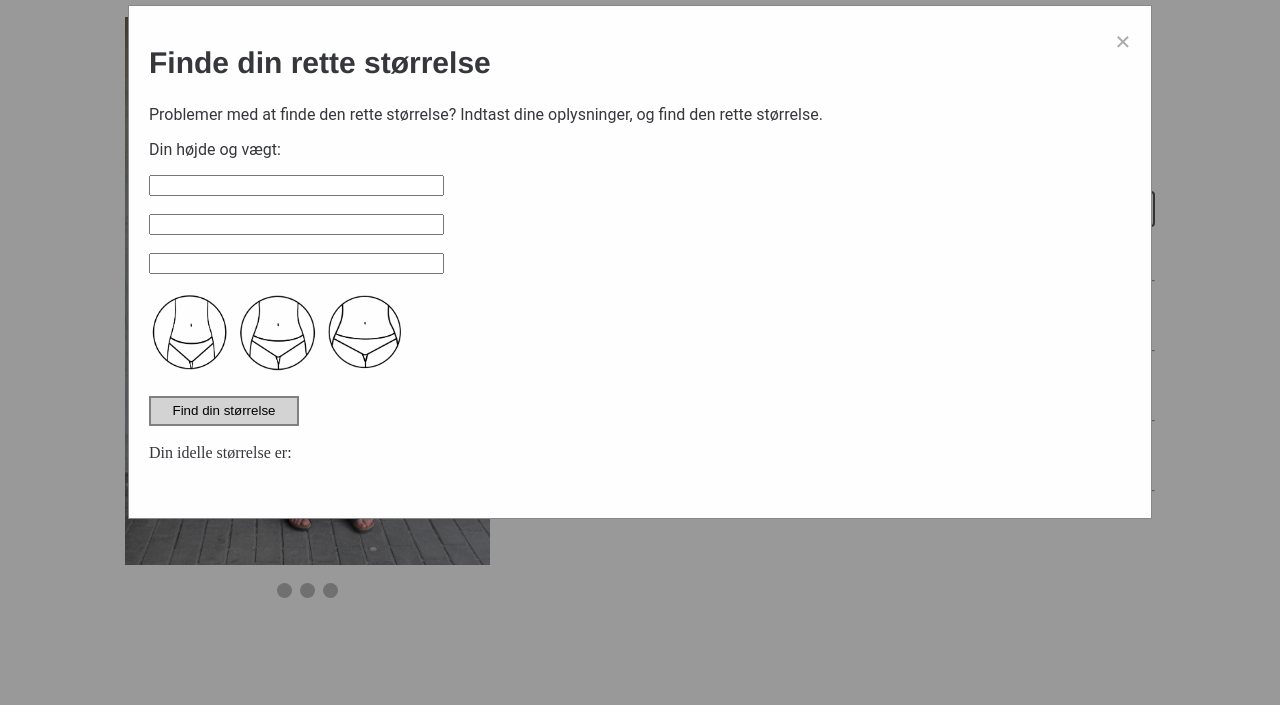
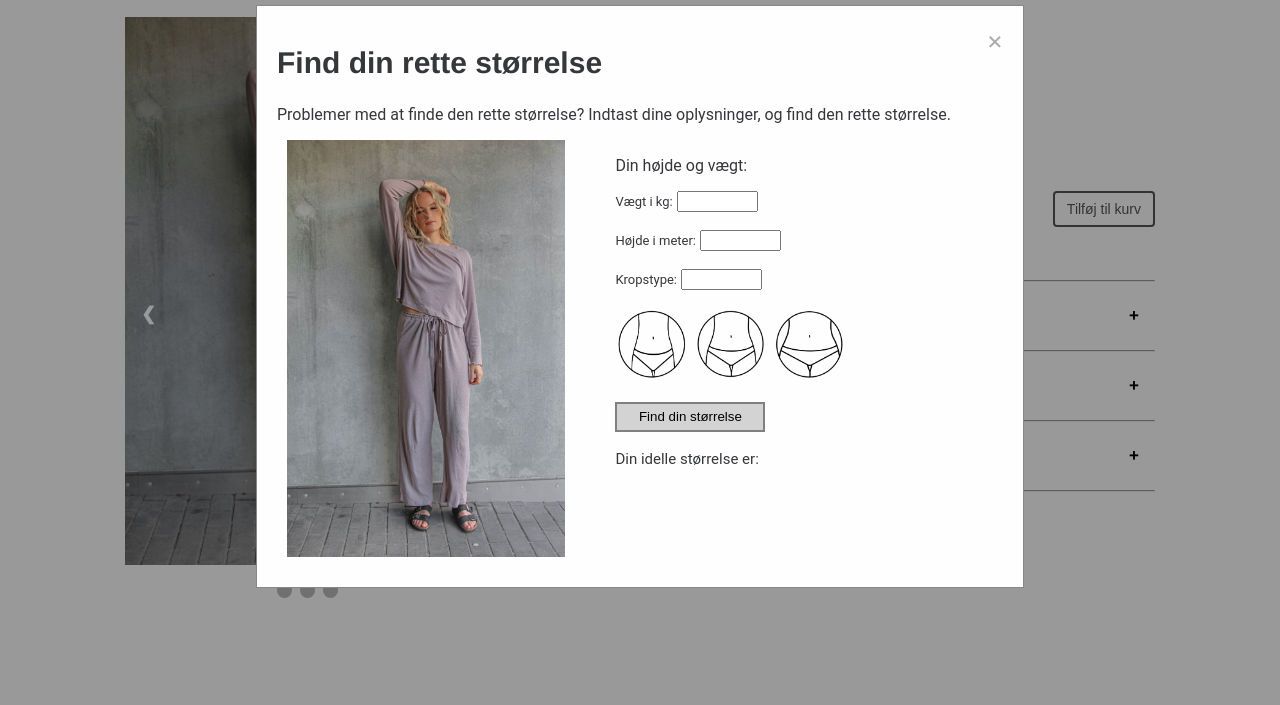
Before and after one commit to sofiaelsberg/eksamen, a plain HTML site: page saet2.html in a window 1280 px wide. Both pictures are taken after a click on the button "Størrelsesguide". Shown: the part 95-800 px from the top of the page. Drawn offline with Linux system fonts and the light colour scheme; a web font is replaced by a local one.

Commit message:
torsdag 17.30

```diff
--- a/css/style.css
+++ b/css/style.css
@@ -482,8 +482,6 @@ img {
     background-color: rgba(0, 0, 0, 0.8);
 }
 
-
-
 /* Number text (1/4 etc) */
 .numbertext {
     font-family: roboto, 'sans serif';
@@ -555,7 +553,7 @@ img {
 }
 
 
-/*-----SLIDESHOW----*/
+/*-----SLIDESHOW SLUT----*/
 
 
 
@@ -677,6 +675,8 @@ footer h3 {
 
 
 
+
+
 /* -------STØRRELSES GUIDE ----- */
 
 /* The Modal (background) */
@@ -711,6 +711,16 @@ footer h3 {
     border: 1px solid #888;
     width: 80%;
 
+}
+
+.etiket {
+    font-family: 'roboto', 'sans serif';
+    font-size: 13px;
+}
+
+.vurderings_felt {
+    font-family: 'roboto', 'sans serif';
+    font-size: 15px;
 }
 
 .button {
@@ -880,7 +890,7 @@ footer h3 {
     }
 
     /*Dette fjerner burgermenu ikonet*/
-    label {
+    #logo-burger label {
         display: none;
     }
 
@@ -958,8 +968,6 @@ footer h3 {
         margin-top: -70px;
     }
 
-
-
     .video-overlay {
         background: rgba(0, 0, 0, 0);
         position: absolute;
@@ -974,10 +982,11 @@ footer h3 {
     }
 
 
-
     .video-wrapper {
         display: block;
     }
+
+
 
 
 
@@ -1027,16 +1036,12 @@ footer h3 {
         margin-bottom: 4%;
     }
 
-
-
-
     .insta-flex {
         display: flex;
         flex-direction: row;
         justify-content: space-between;
         margin-bottom: 5%;
     }
-
 
 
     .insta-container {
@@ -1100,6 +1105,40 @@ footer h3 {
     .content {
         font-size: 16px;
     }
+
+
+
+
+
+    /* STØRRELSESGUIDE*/
+
+    .dialogboks-billede {
+        display: block;
+        width: 100%;
+
+    }
+
+    .str-img-container {
+        margin-right: 30px;
+    }
+
+    .str-container {
+        display: flex;
+        margin: 10px 20px 10px 10px
+    }
+
+    .figur-normal {
+        height: 60px
+    }
+
+    .figur-stor {
+        height: 57px;
+    }
+
+    .figur-smal {
+        height: 52px;
+    }
+
 
 
 
@@ -1336,6 +1375,37 @@ footer h3 {
 
 
 
+
+    /*STØRRELSES GUIDE*/
+
+    .str-img-container {
+        margin-right: 50px;
+        width: 40%;
+    }
+
+    .figur-normal {
+        height: 80px
+    }
+
+    .figur-stor {
+        height: 78px;
+    }
+
+    .figur-smal {
+        height: 72px;
+    }
+
+
+    .modal-content {
+        width: 60%;
+    }
+
+
+
+
+
+
+
     /* ------- INSTAGRAM PREVIEW ----- */
 
     .hashtag h2 {
--- a/js/script.js
+++ b/js/script.js
@@ -1,4 +1,7 @@
 "use strict";
+
+
+//DIALOGBOKS
 
 // Get the modal
 var modal = document.getElementById("myModal");
@@ -27,6 +30,7 @@ window.onclick = function (event) {
 }
 
 
+//BEREGNING AF STØRRELSE
 
 document.getElementById("beregn").addEventListener("click", function () {
     const vurderingsplacering = document.getElementById("vurdering");
@@ -34,38 +38,45 @@ document.getElementById("beregn").addEventListener("click", function () {
 
     const vaegt = Number(document.getElementById("vaegt").value);
     const hoejde = Number(document.getElementById("hoejde").value);
-    const bmi = vaegt / (hoejde * hoejde);
+    const str = vaegt / (hoejde * hoejde);
 
-    resultat.value = bmi.toLocaleString("da-DK", {
+    resultat.value = str.toLocaleString("da-DK", {
         maximumFractionDigits: 2
     });
 
-    if (bmi < 18.5) {
+    if (str < 18.5) {
         vurderingsplacering.innerHTML = "Din idelle størrelse er: <p>S</p>";
-    } else if (bmi >= 18.5 && bmi < 25) {
+    } else if (str >= 18.5 && str < 25) {
         vurderingsplacering.innerHTML = "Din idelle størrelse er: <p>M</p>";
-    } else if (bmi >= 25 && bmi < 30) {
+    } else if (str >= 25 && str < 30) {
         vurderingsplacering.innerHTML = "Din idelle størrelse er: <p>L</p>";
-    } else if (bmi >= 30) {
-        vurderingsplacering.innerHTML = "Vurdering: <p>Du er svært overvægtig</p>";
     }
 
 }, false);
 
+
+//KROPSTYPE IKONER
+
 document.getElementById("smal").addEventListener("click", function (e) {
     const kropsform = document.getElementById("kropsform");
-    kropsform.value = "Smal"
+    kropsform.value = "1"
 }, false);
 
 document.getElementById("almindelig").addEventListener("click", function (e) {
     const kropsform = document.getElementById("kropsform");
-    kropsform.value = "Almindelig"
+    kropsform.value = "2"
 }, false);
 
 document.getElementById("stor").addEventListener("click", function (e) {
     const kropsform = document.getElementById("kropsform");
-    kropsform.value = "Stor"
+    kropsform.value = "3"
 }, false);
+
+
+
+
+
+//COLLAPSIBLE
 
 var coll = document.getElementsByClassName("collapsible");
 var i;
@@ -81,6 +92,10 @@ for (i = 0; i < coll.length; i++) {
     });
 }
 
+
+
+
+//SLIDESHOW SHOP SIDE
 
 var slideIndex = 1;
 showSlides(slideIndex);
--- a/saet2.html
+++ b/saet2.html
@@ -51,10 +51,6 @@
 
         <div id="product-wrapper">
 
-            <!--<div id="multi-flex">
-                <div><img class="et-front" src="images/et-front.jpg" alt="Sort Tøjsæt">
-                </div>
--->
 
             <div id="multi-flex" class="slideshow-container">
 
@@ -133,11 +129,16 @@
                             <!-- Modal content -->
                             <div class="modal-content">
                                 <span class="close">&times;</span>
-                                <h2 class="tekst1">Finde din rette størrelse</h2>
+                                <h2 class="tekst1">Find din rette størrelse</h2>
                                 <p class="tekst1">Problemer med at finde den rette størrelse? Indtast dine oplysninger, og find den rette størrelse. </p>
-                                <img class="dialogboks-billede" src="images/kurv.png" alt="ikon eksempel">
 
+                                <div class="str-container">
+                                    <div class="str-img-container">
+                                        <img class="dialogboks-billede" src="images/to-front.jpg" alt="Sæt 1 forfra">
 
+                                    </div>
+
+                                    <div class="dialog-indhold">
                                         <p>Din højde og vægt:</p>
 
                                         <div class="formelementer">
@@ -157,7 +158,7 @@
 
                                         <form id="curve" class="figur">
 
-                                    <img src="images/size-smal.png" height="80px" name="kropstype" value="Smal" checked id="smal"><br>
+                                            <img src="images/size-smal.png" class="figur-smal" height="80px" name="kropstype" value="Smal" checked id="smal"><br>
 
                                             <img src="images/size-alm.png" class="figur-normal" height="90px" name="kropstype" value="Almindelig" id="almindelig"><br>
 
@@ -170,7 +171,8 @@
 
                                         <div id="vurdering" class="vurderings_felt">Din idelle størrelse er:</div>
                                         <br><br>
-
+                                    </div>
+                                </div>
                             </div>
                         </div>
                     </div>
@@ -251,6 +253,4 @@
 </body>
 
 <script src="js/script.js">
-</script>
-
-</html>
+</script></html>
```
Also changed, not shown: saet1.html (+10 -6 lines), saet3.html (+11 -7 lines). Lines whose indentation alone changed are shown as unchanged.
